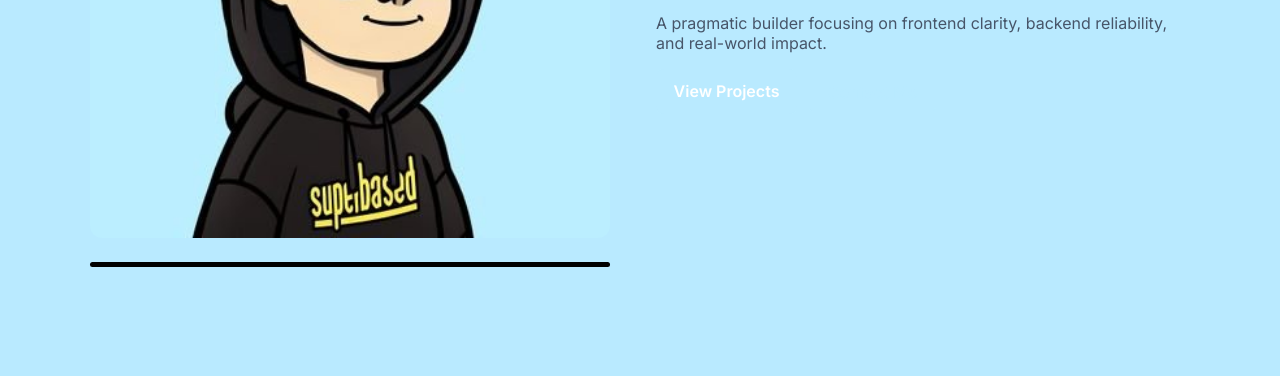
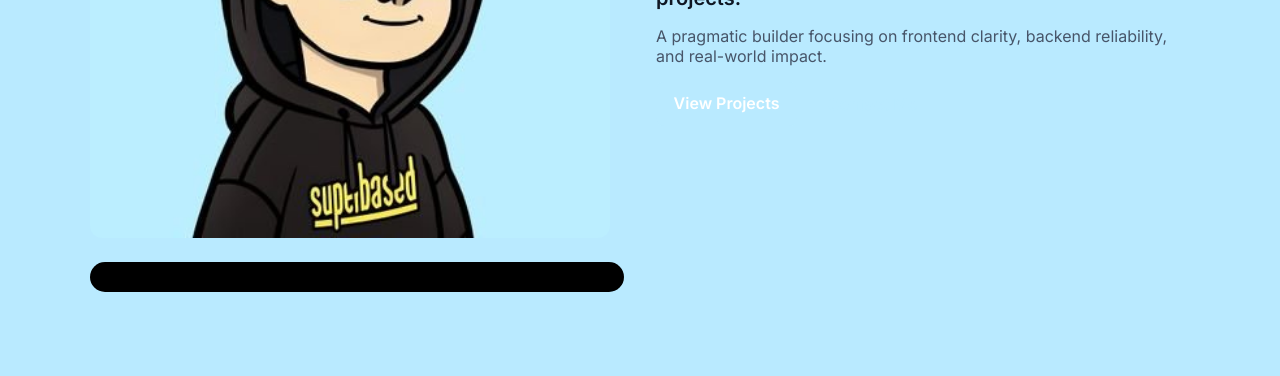
Before and after one commit to Yungtimmy/TebasPort, a website: page index.html in a window 1280 px wide. Shown: the part 398-774 px from the top of the page. Drawn offline with Linux system fonts and the light colour scheme.

Commit message:
ficed line

```diff
--- a/assets/css/style.css
+++ b/assets/css/style.css
@@ -39,7 +39,7 @@ body{
 /* Hero split layout */
 .hero{display:grid;grid-template-columns:1fr 1fr;gap:2rem;align-items:center;padding:4rem 0}
 .hero-left img{width:100%;max-width:520px;border-radius:12px}
-.hero-line{width:100%;max-width:520px;height:5px;background:#000;border-radius:999px;margin:1.25rem 0 0}
+.hero-line{width:100%;max-width:1000px;height:30px;background:#000;border-radius:999px;margin:1.25rem 0 0}
 .tagline{font-size:1.25rem;font-weight:600;margin:0.5rem 0}
 .support{color:var(--muted);margin-bottom:1rem}
 .cta{display:flex;gap:0.75rem}
```
